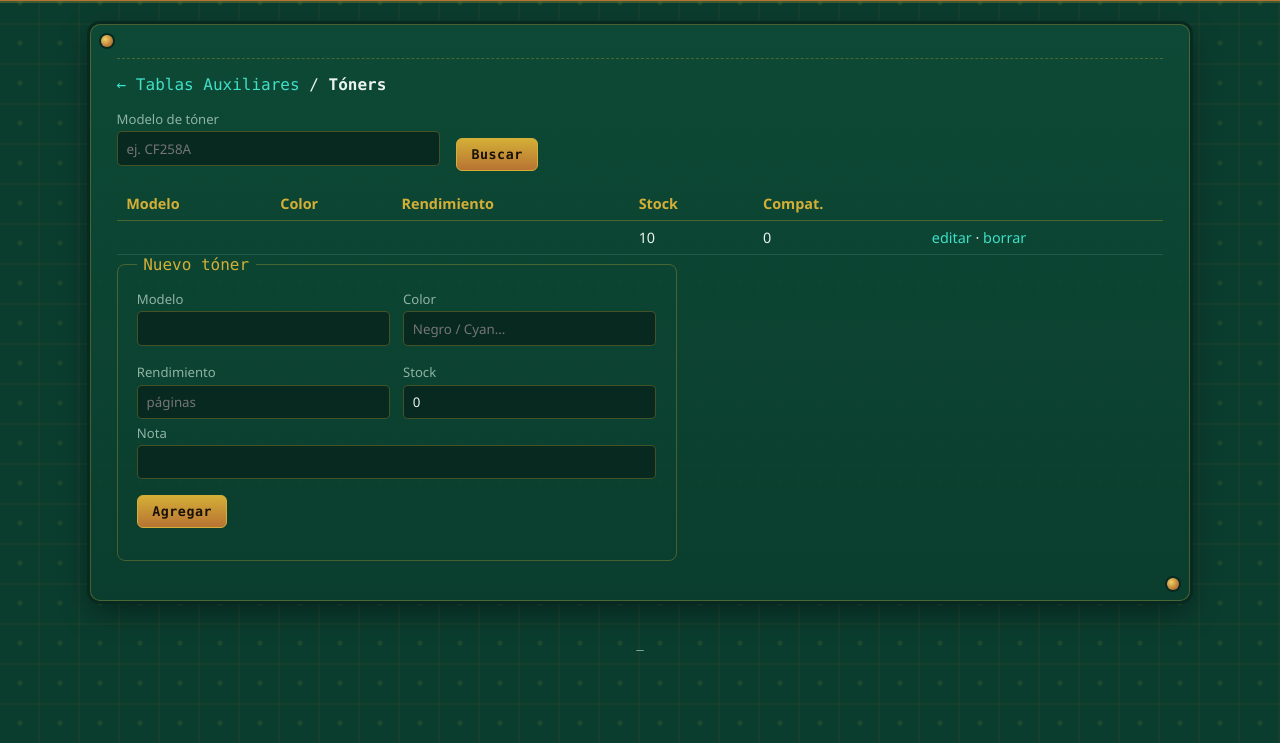
After one commit to stms-mlp/herramientas, a PHP site: template Nominator/views/toners_list.php in a window 1280 px wide. The commit adds this page. Shown: the part 57-800 px from the top of the page. Run offline with PHP 8.4, Linux system fonts and the light colour scheme; the template is opened without the code that fills it: most values are stand-ins (such as "Sample title", 1, 10 or a date in 2020); data that the repository does not hold is empty; some libraries are stand-ins or nearby versions.

Commit message:
Toners: catalogo normalizado (modelo/color/rendimiento/stock) con compatibilidad por marca y modelo de impresora, ABM en Tablas Auxiliares

```diff
--- a/Nominator/views/auxiliares_hub.php
+++ b/Nominator/views/auxiliares_hub.php
@@ -9,6 +9,7 @@ foreach ($cfg as $key => $d) {
 $grupos['Equipos']['__tipos']   = ['label' => 'Tipos de equipo', 'href' => '?r=tipos', 'soon' => true];
 $grupos['Catálogo']['__modelos'] = ['label' => 'Modelos', 'href' => '?r=modelos'];
 $grupos['Catálogo']['__params']  = ['label' => 'Parámetros', 'href' => '?r=parametros', 'soon' => true];
+$grupos['Insumos']['__toners'] = ['label' => 'Tóners', 'href' => '?r=toners'];
 $grupos['Organización']['__areas'] = ['label' => 'Reparticiones', 'href' => '?r=areas'];
 $grupos['Organización']['__users'] = ['label' => 'Usuarios', 'href' => '?r=usuarios', 'soon' => true];
 ksort($grupos);
--- /dev/null
+++ b/Nominator/views/toners_list.php
@@ -0,0 +1,103 @@
+<?php /** @var array $toners @var array|null $edit @var array $compat @var array $marcas @var string $q */ ?>
+<p class="bread"><a href="?r=auxiliares">← Tablas Auxiliares</a> / <strong>Tóners</strong></p>
+
+<form method="get" class="filtros">
+  <input type="hidden" name="r" value="toners">
+  <label>Modelo de tóner <input name="q" value="<?= h($q) ?>" placeholder="ej. CF258A"></label>
+  <button type="submit">Buscar</button>
+</form>
+
+<table class="tabla">
+  <thead><tr><th>Modelo</th><th>Color</th><th>Rendimiento</th><th>Stock</th><th>Compat.</th><th></th></tr></thead>
+  <tbody>
+  <?php foreach ($toners as $t): ?>
+    <tr class="<?= $t['activo'] ? '' : 'inactiva' ?>">
+      <td><a href="?r=toners&id=<?= (int)$t['id'] ?>"><?= h($t['modelo']) ?></a></td>
+      <td><?= h($t['color'] ?: '—') ?></td>
+      <td><?= h($t['rendimiento'] ?: '—') ?></td>
+      <td class="<?= (int)$t['stock'] <= 0 ? 'tenue' : '' ?>"><?= (int)$t['stock'] ?></td>
+      <td><?= (int)$t['ncompat'] ?></td>
+      <td class="acc">
+        <a href="?r=toners&id=<?= (int)$t['id'] ?>">editar</a>
+        · <a href="#" onclick="document.getElementById('delt<?= (int)$t['id'] ?>').submit();return false;" class="del">borrar</a>
+        <form id="delt<?= (int)$t['id'] ?>" method="post" action="?r=toners.borrar" style="display:none">
+          <?= csrf_input() ?><input type="hidden" name="id" value="<?= (int)$t['id'] ?>">
+        </form>
+      </td>
+    </tr>
+  <?php endforeach; ?>
+  <?php if (!$toners): ?><tr><td colspan="6" class="vacio">Sin tóners.</td></tr><?php endif; ?>
+  </tbody>
+</table>
+
+<form method="post" action="?r=toners.guardar" class="form aux-form">
+  <?= csrf_input() ?>
+  <input type="hidden" name="id" value="<?= (int)($edit['id'] ?? 0) ?>">
+  <fieldset>
+    <legend><?= $edit ? 'Editar tóner #' . (int)$edit['id'] : 'Nuevo tóner' ?></legend>
+    <div class="cols">
+      <label>Modelo <input name="modelo" value="<?= h($edit['modelo'] ?? '') ?>" required></label>
+      <label>Color <input name="color" value="<?= h($edit['color'] ?? '') ?>" placeholder="Negro / Cyan…"></label>
+      <label>Rendimiento <input name="rendimiento" value="<?= h($edit['rendimiento'] ?? '') ?>" placeholder="páginas"></label>
+      <label>Stock <input type="number" name="stock" value="<?= (int)($edit['stock'] ?? 0) ?>"></label>
+    </div>
+    <label>Nota <input name="nota" value="<?= h($edit['nota'] ?? '') ?>"></label>
+    <div class="acciones">
+      <button type="submit"><?= $edit ? 'Guardar' : 'Agregar' ?></button>
+      <?php if ($edit): ?><a href="?r=toners" class="btn-sec">Nuevo</a><?php endif; ?>
+    </div>
+  </fieldset>
+</form>
+
+<?php if ($edit): ?>
+  <fieldset class="form aux-form">
+    <legend>Compatibilidad de «<?= h($edit['modelo']) ?>»</legend>
+    <table class="tabla">
+      <thead><tr><th>Marca</th><th>Modelo de impresora</th><th></th></tr></thead>
+      <tbody>
+      <?php foreach ($compat as $c): ?>
+        <tr>
+          <td><?= h($c['marca']) ?></td>
+          <td><?= h($c['modelo'] ?: '(toda la marca)') ?></td>
+          <td class="acc">
+            <a href="#" onclick="document.getElementById('dc<?= (int)$c['id'] ?>').submit();return false;" class="del">quitar</a>
+            <form id="dc<?= (int)$c['id'] ?>" method="post" action="?r=toners.compat_del" style="display:none">
+              <?= csrf_input() ?><input type="hidden" name="id" value="<?= (int)$c['id'] ?>"><input type="hidden" name="toner_id" value="<?= (int)$edit['id'] ?>">
+            </form>
+          </td>
+        </tr>
+      <?php endforeach; ?>
+      <?php if (!$compat): ?><tr><td colspan="3" class="vacio">Sin compatibilidades. Agregá marca (y modelo si querés acotar).</td></tr><?php endif; ?>
+      </tbody>
+    </table>
+
+    <form method="post" action="?r=toners.compat_add" class="form">
+      <?= csrf_input() ?>
+      <input type="hidden" name="toner_id" value="<?= (int)$edit['id'] ?>">
+      <div class="cols">
+        <label>Marca
+          <select name="marca_id" id="cmpMarca" required>
+            <option value="">—</option>
+            <?php foreach ($marcas as $ma): ?><option value="<?= (int)$ma['id'] ?>"><?= h($ma['nombre']) ?></option><?php endforeach; ?>
+          </select>
+        </label>
+        <label>Modelo de impresora <span class="hint">(opcional = toda la marca)</span>
+          <select name="modelo_id" id="cmpModelo"><option value="">— toda la marca —</option></select>
+        </label>
+      </div>
+      <div class="acciones"><button type="submit">+ Agregar compatibilidad</button></div>
+    </form>
+  </fieldset>
+
+  <script>
+  const cmpMarca = document.getElementById('cmpMarca'), cmpModelo = document.getElementById('cmpModelo');
+  cmpMarca.addEventListener('change', async () => {
+    cmpModelo.innerHTML = '<option value="">— toda la marca —</option>';
+    if (!cmpMarca.value) return;
+    try {
+      const ms = await (await fetch('?r=modelos.por_marca&marca=' + cmpMarca.value)).json();
+      ms.forEach(m => cmpModelo.appendChild(new Option(m.nombre, m.id)));
+    } catch (e) {}
+  });
+  </script>
+<?php endif; ?>
```
Also changed, not shown: Nominator/index.php (+92 -0 lines), Nominator/lib/db.php (+20 -0 lines).
